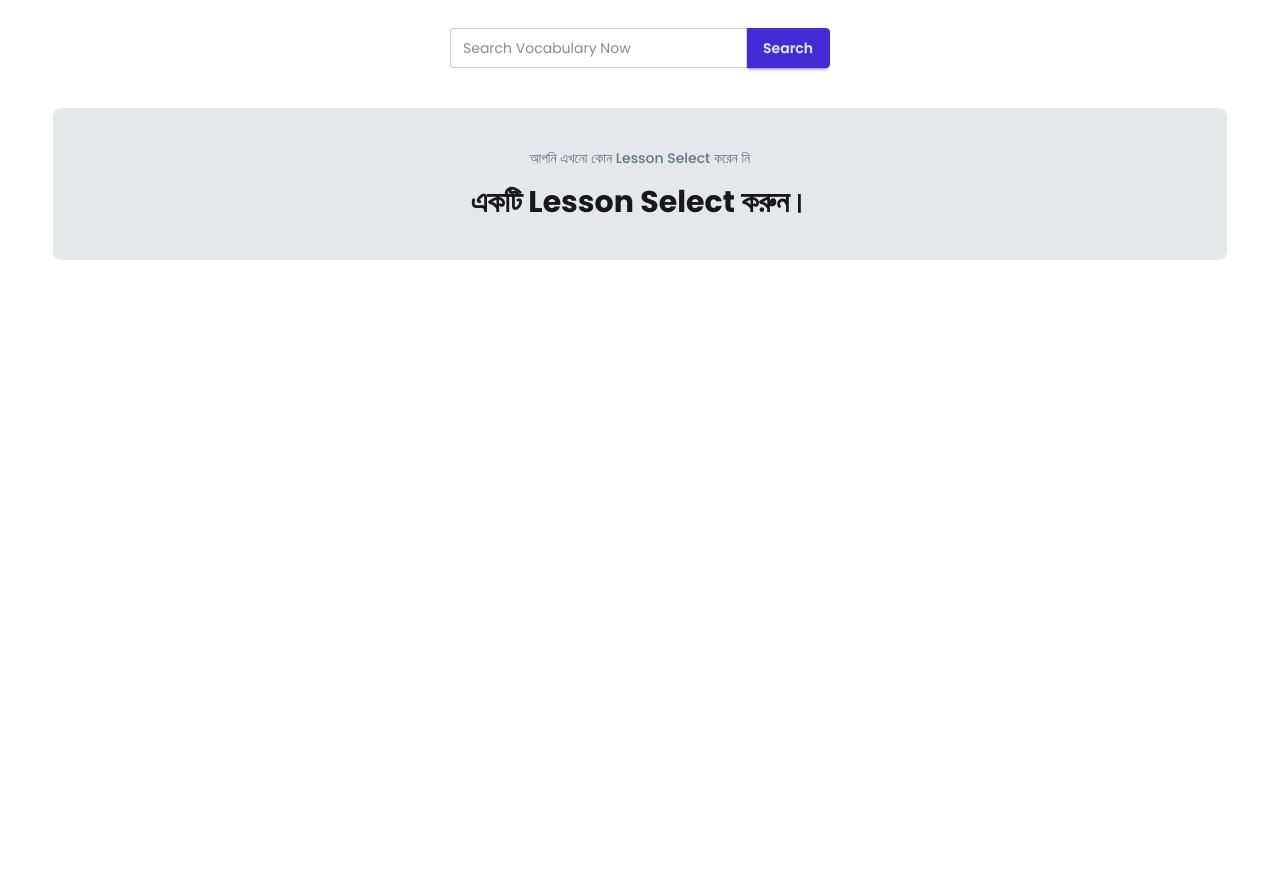
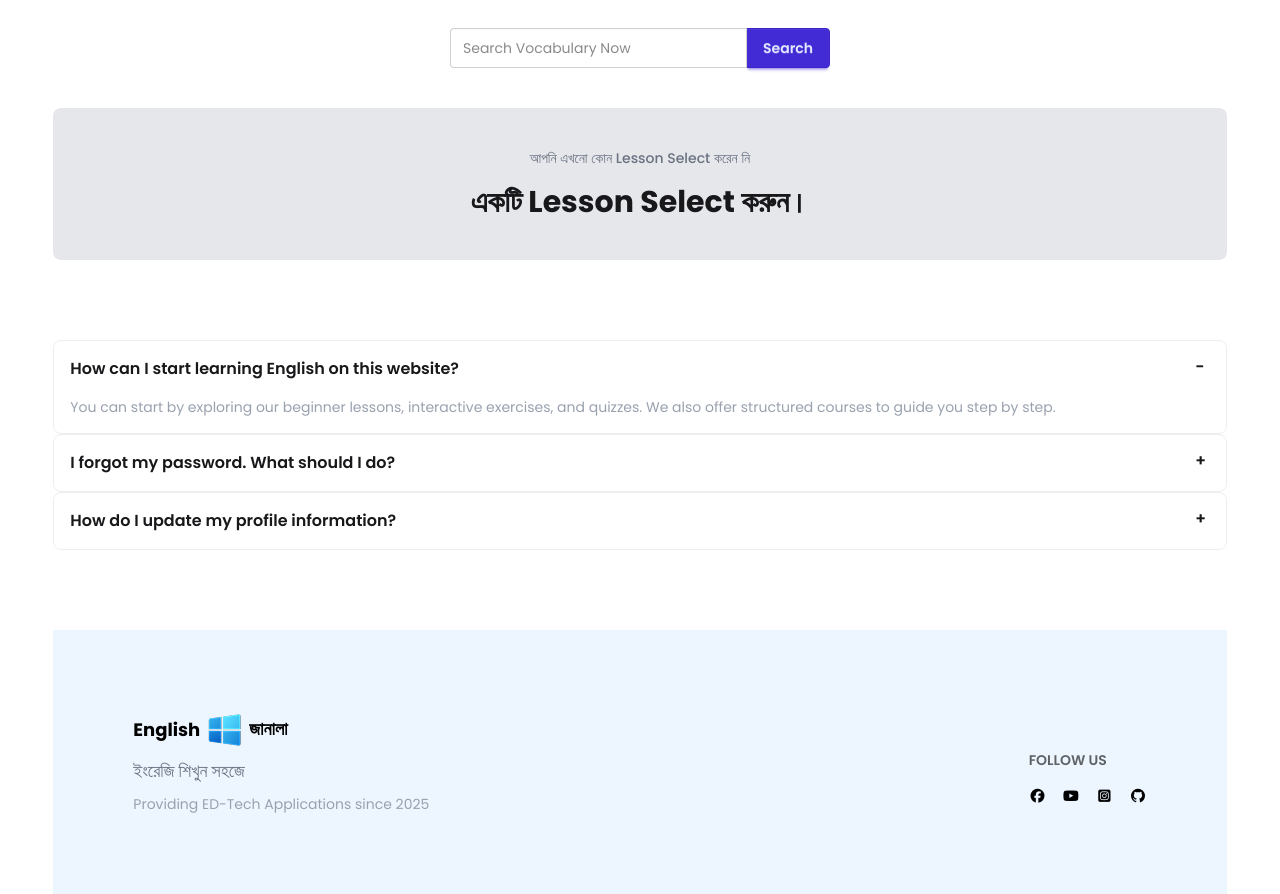
Before and after one commit to Sharier-Najim-Joy/english-janala, a plain HTML site: page index.html in a window 1280 px wide. Shown: the part 805-1699 px from the top of the page. Before the commit the page ends 1105 px from the top, so only its background shows below. Drawn offline with nearby package versions, Linux system fonts and the light colour scheme; no server answers.

Commit message:
final work done

```diff
--- a/index.html
+++ b/index.html
@@ -1,77 +1,50 @@
 <!doctype html>
 <html lang="en">
+
 <head>
     <meta charset="UTF-8" />
     <meta name="viewport" content="width=device-width, initial-scale=1.0" />
     <!-- Title and link -->
     <title>English Janala || Best platform for English</title>
-        <link
-            rel="shortcut icon"
-            href="./assets/logo.png"
-            type="image/x-icon"
-        />
+    <link rel="shortcut icon" href="./assets/logo.png" type="image/x-icon" />
     <!-- Font Awesome -->
-        <link
-            rel="stylesheet"
-            href="https://cdnjs.cloudflare.com/ajax/libs/font-awesome/7.3.1/css/all.css"
+    <link rel="stylesheet" href="https://cdnjs.cloudflare.com/ajax/libs/font-awesome/7.3.1/css/all.css"
         integrity="sha512-x9WwyMYBnlXMNQ6kQ/Lyzu1NqIhLQKL5Oq6xByfXuRj7s9CskyCbLv/1IjqzJmXwFXWr0ov6jBV7Qbc0hh9nHg=="
-            crossorigin="anonymous"
-            referrerpolicy="no-referrer"
-        />
+        crossorigin="anonymous" referrerpolicy="no-referrer" />
     <!-- font integration -->
     <link rel="preconnect" href="https://fonts.googleapis.com" />
     <link rel="preconnect" href="https://fonts.gstatic.com" crossorigin />
     <link
         href="https://fonts.googleapis.com/css2?family=Hind+Siliguri:wght@300;400;500;600;700&family=Poppins:ital,wght@0,100;0,200;0,300;0,400;0,500;0,600;0,700;0,800;0,900;1,100;1,200;1,300;1,400;1,500;1,600;1,700;1,800;1,900&display=swap"
-            rel="stylesheet"
-        />
+        rel="stylesheet" />
     <!-- tailwind + daisy ui -->
-        <link
-            href="https://cdn.jsdelivr.net/npm/daisyui@5"
-            rel="stylesheet"
-            type="text/css"
-        />
+    <link href="https://cdn.jsdelivr.net/npm/daisyui@5" rel="stylesheet" type="text/css" />
     <script src="https://cdn.jsdelivr.net/npm/@tailwindcss/browser@4"></script>
     <!-- style -->
     <link rel="stylesheet" href="./styles/style.css" />
 </head>
+
 <body class="w-11/12 mx-auto">
     <header>
         <div class="navbar bg-base-100 shadow-sm">
             <div class="navbar-start">
                 <div class="dropdown">
-                        <div
-                            tabindex="0"
-                            role="button"
-                            class="btn btn-ghost lg:hidden"
-                        >
-                            <svg
-                                aria-label="Menu"
-                                xmlns="http://www.w3.org/2000/svg"
-                                class="h-5 w-5"
-                                fill="none"
-                                viewBox="0 0 24 24"
-                                stroke="currentColor"
-                            >
-                                <path
-                                    stroke-linecap="round"
-                                    stroke-linejoin="round"
-                                    stroke-width="2"
-                                    d="M4 6h16M4 12h8m-8 6h16"
-                                />
+                    <div tabindex="0" role="button" class="btn btn-ghost lg:hidden">
+                        <svg aria-label="Menu" xmlns="http://www.w3.org/2000/svg" class="h-5 w-5" fill="none"
+                            viewBox="0 0 24 24" stroke="currentColor">
+                            <path stroke-linecap="round" stroke-linejoin="round" stroke-width="2"
+                                d="M4 6h16M4 12h8m-8 6h16" />
                         </svg>
                     </div>
-                        <ul
-                            tabindex="-1"
-                            class="menu menu-sm dropdown-content bg-base-100 rounded-box z-1 mt-3 w-52 p-2 shadow"
-                        >
+                    <ul tabindex="-1"
+                        class="menu menu-sm dropdown-content bg-base-100 rounded-box z-1 mt-3 w-52 p-2 shadow">
                         <li>
-                            <a href="" class=""><i class="fa-solid fa-circle-question"></i>FAQ</a>
+                            <a href="#faq-section" class=""><i class="fa-solid fa-circle-question"></i>FAQ</a>
                         </li>
                         </details>
                         </li>
                         <li>
-                            <a href="" class=""><i class="fa-solid fa-book-open"></i>Learn</a>
+                            <a href="#learn-section" class=""><i class="fa-solid fa-book-open"></i>Learn</a>
                         </li>
                         </details>
                         </li>
@@ -85,25 +58,25 @@
                 <a href="" class="flex items-center gap-1">
                     <span class="text-lg font-bold">English</span>
                     <img src="./assets/logo.png" alt="" />
-                        <span class="font-bangla text-lg font-semibold"
-                            >জানালা</span
-                        >
+                    <span class="font-bangla text-lg font-semibold">জানালা</span>
                 </a>
             </div>
             <div class="navbar-end hidden lg:flex">
                 <ul class="menu menu-horizontal px-1 space-x-2">
                     <li>
-                            <a href="" class="btn btn-outline btn-primary"><i class="fa-solid fa-circle-question"></i>FAQ</a>
+                        <a href="#faq-section" class="btn btn-outline btn-primary"><i
+                                class="fa-solid fa-circle-question"></i>FAQ</a>
                     </li>
                     </details>
                     </li>
                     <li>
-                            <a href="" class="btn btn-outline btn-primary"><i class="fa-solid fa-book-open"></i>Learn</a>
+                        <a href="#learn-section" class="btn btn-outline btn-primary"><i class="fa-solid fa-book-open"></i>Learn</a>
                     </li>
                     </details>
                     </li>
                     <li>
-                            <a href="" class="btn btn-outline btn-primary"><i class="fa-solid fa-arrow-right-from-bracket"></i>Logout</a>
+                        <a href="" class="btn btn-outline btn-primary"><i
+                                class="fa-solid fa-arrow-right-from-bracket"></i>Logout</a>
                     </li>
                     </details>
                     </li>
@@ -118,7 +91,8 @@
         <div class="content flex-1 space-y-8 text-center md:text-left">
             <h2 class="text-4xl font-bold"><span class="text-sky-400">English</span> is Easy!!</h2>
             <p class="font-bangla">
-                    আজ থেকেই আপনার ভাষা শেখার যাত্রা শুরু করুন। আপনি যদি নতুন হন অথবা আপনার দক্ষতা বাড়াতে চান, আমাদের Interactive Lessons আপনাকে নিয়ে যাবে অন্য একটি Level এ
+                আজ থেকেই আপনার ভাষা শেখার যাত্রা শুরু করুন। আপনি যদি নতুন হন অথবা আপনার দক্ষতা বাড়াতে চান, আমাদের
+                Interactive Lessons আপনাকে নিয়ে যাবে অন্য একটি Level এ
             </p>
             <div class="w-full flex justify-center md:justify-start">
                 <fieldset class="fieldset">
@@ -135,7 +109,7 @@
     </section>
 
 
-        <section>
+    <section id="learn-section">
         <h2 class="text-4xl font-bold text-center"><span class="text-sky-400">Let's</span> Learn Vocabularies</h2>
         <div id="level-container" class="flex flex-wrap justify-center items-center mt-8 gap-5">
 
@@ -170,6 +144,63 @@
 
     </section>
 
+    <!-- Faq -->
+    <section id="faq-section" class="my-20">
+        <div class="collapse collapse-plus bg-base-100 border border-base-300">
+            <input type="radio" name="my-accordion-3" checked="checked" />
+            <div class="collapse-title font-semibold">How can I start learning English on this website?</div>
+            <div class="collapse-content text-sm text-gray-400">You can start by exploring our beginner lessons,
+                interactive exercises, and quizzes. We also offer structured courses to guide you step by step.</div>
+        </div>
+        <div class="collapse collapse-plus bg-base-100 border border-base-300">
+            <input type="radio" name="my-accordion-3" />
+            <div class="collapse-title font-semibold">I forgot my password. What should I do?</div>
+            <div class="collapse-content text-sm text-gray-400">Click on "Forgot Password" on the login page and follow
+                the instructions sent to your email.</div>
+        </div>
+        <div class="collapse collapse-plus bg-base-100 border border-base-300">
+            <input type="radio" name="my-accordion-3" />
+            <div class="collapse-title font-semibold">How do I update my profile information?</div>
+            <div class="collapse-content text-sm text-gray-400">Go to "My Account" settings and select "Edit Profile" to
+                make changes.</div>
+        </div>
+
+    </section>
+
+    <footer class="footer flex flex-col md:flex-row justify-between bg-[#EDF6FF] text-neutral-content p-20">
+        <aside>
+            <a href="" class="flex items-center gap-1">
+                    <span class="text-lg font-bold text-black">English</span>
+                    <img src="./assets/logo.png" alt="" />
+                    <span class="font-bangla text-lg font-semibold text-black">জানালা</span>
+                </a>
+            <p class="font-bangla text-gray-500 text-lg">
+                ইংরেজি শিখুন সহজে
+            </p>
+             <p class="text-gray-400">
+                Providing ED-Tech Applications since 2025
+            </p>
+        </aside>
+        <nav class="flex flex-col md:mt-10">
+            <h6 class="footer-title text-black">Follow us</h6>
+            <div class="grid grid-flow-col gap-4">
+                <a class="text-black">
+                   <i class="fa-brands fa-facebook"></i>
+                </a>
+                <a class="text-black">
+                   <i class="fa-brands fa-youtube"></i>
+                </a>
+                <a class="text-black">
+                   <i class="fa-brands fa-square-instagram"></i>
+                </a>
+                <a class="text-black">
+                   <i class="fa-brands fa-github"></i>
+                </a>
+
+            </div>
+        </nav>
+    </footer>
+
     <!-- Open the modal using ID.showModal() method -->
     <!-- <button class="btn" onclick="my_modal_5.showModal()">open modal</button> -->
     <dialog id="my_modal_5" class="modal modal-bottom sm:modal-middle">
@@ -188,4 +219,5 @@
 
     <script src="./scripts/script.js"></script>
 </body>
+
 </html>
```
Lines whose indentation alone changed are shown as unchanged.
